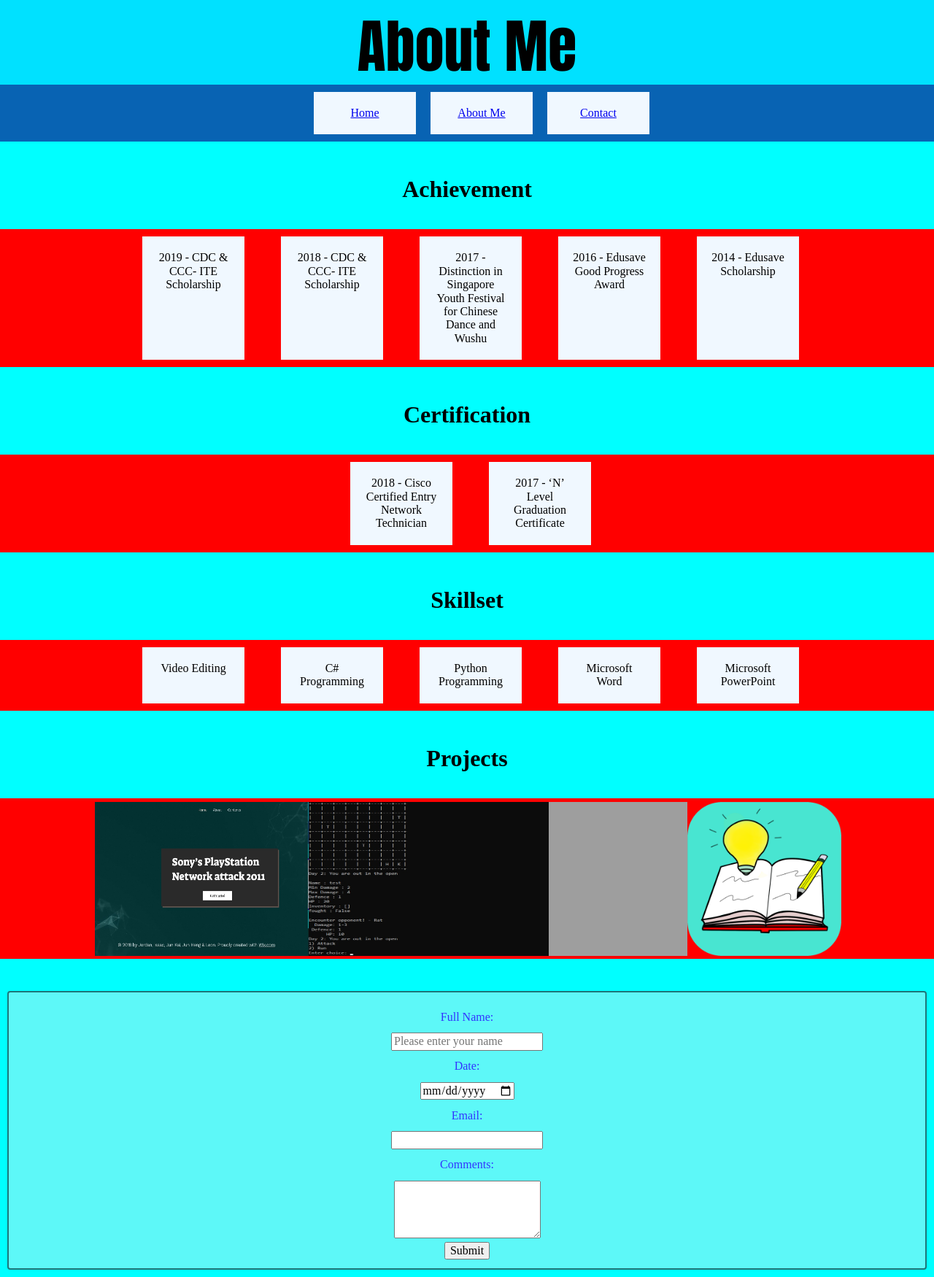
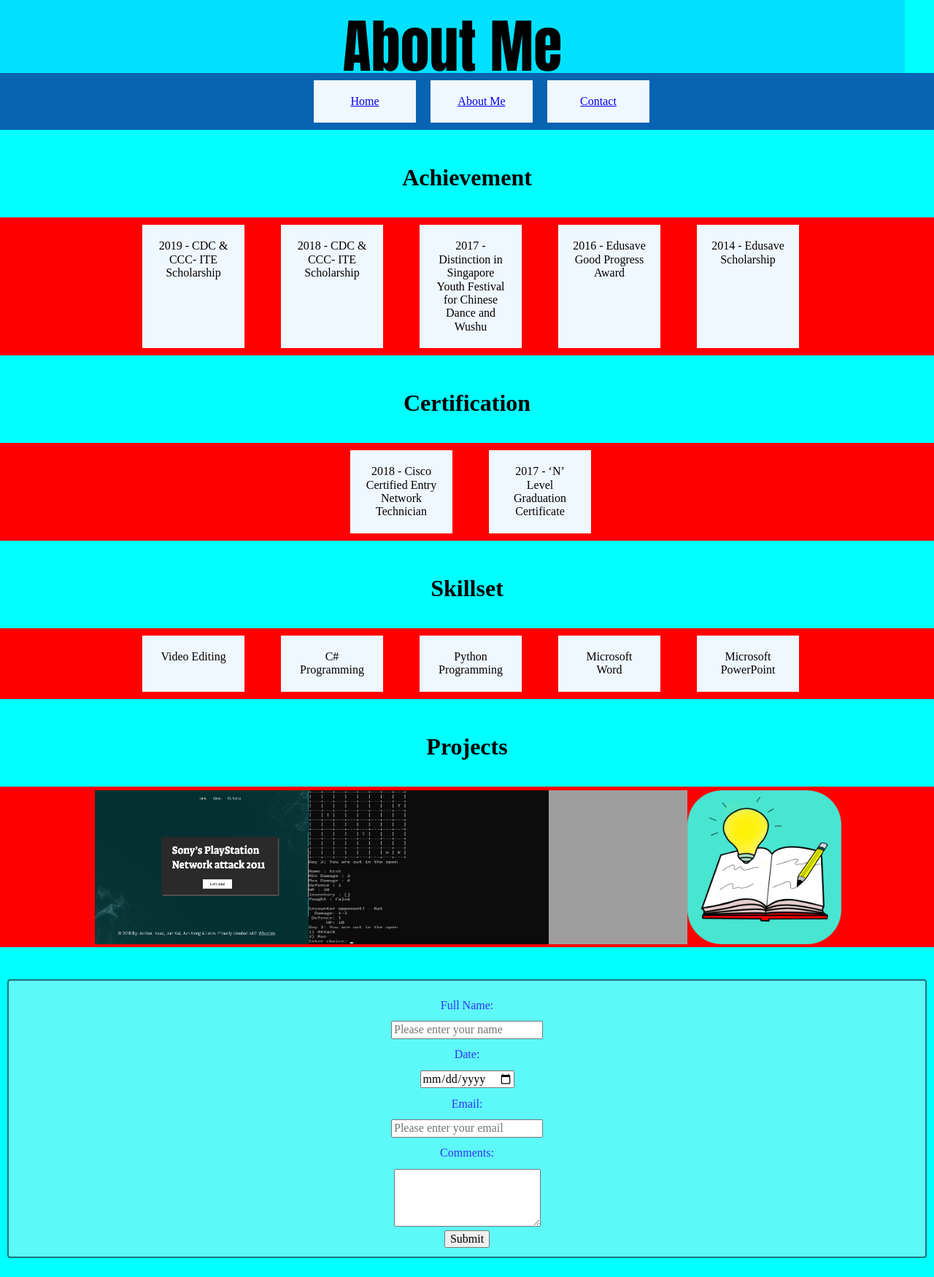
Before and after one commit to jordanyeo2001/IDAssignment1, a plain HTML site: page aboutme.html in a window 1280 px wide. Shown: the whole page at 73% size. Drawn offline with Linux system fonts and the light colour scheme; grey boxes are pictures that could not be loaded.

Commit message:
Fix some bugs

```diff
--- a/aboutme.html
+++ b/aboutme.html
@@ -13,9 +13,7 @@
   </head>
   <body>
     <header>
-      <ul class="title">
-        <h1 class="main">About Me</h1>
-      </ul>
+      <h1 class="main title">About Me</h1>
       <nav id="nav2">
         <ul id="menu">
           <li class="menu"><a href="index.html">Home</a></li>
@@ -137,8 +135,14 @@
           required
         /><br />
         <label for="getemail" class="box screensize2">Email:</label>
-        <input class="screensize2" type="email" name="getemail" id="getemail
-        placeholder="Please enter your email" required /><br />
+        <input
+          class="screensize2"
+          type="email"
+          name="getemail"
+          id="getemail"
+          placeholder="Please enter your email"
+          required
+        /><br />
 
         <label for="textspace" class="box screensize2">Comments:</label>
         <textarea
```
Also changed, not shown: contact.html (+15 -8 lines), index.html (+8 -2 lines).
